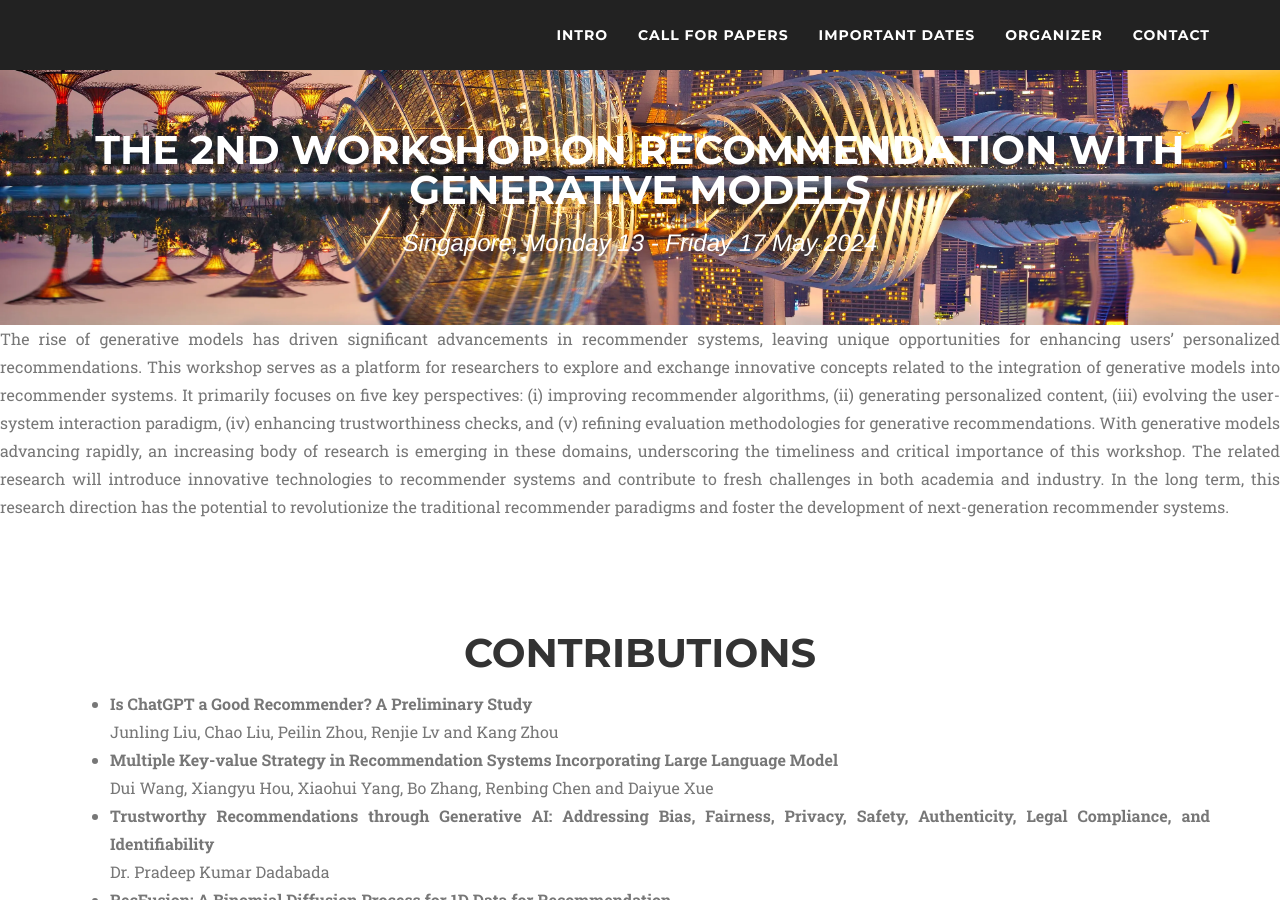
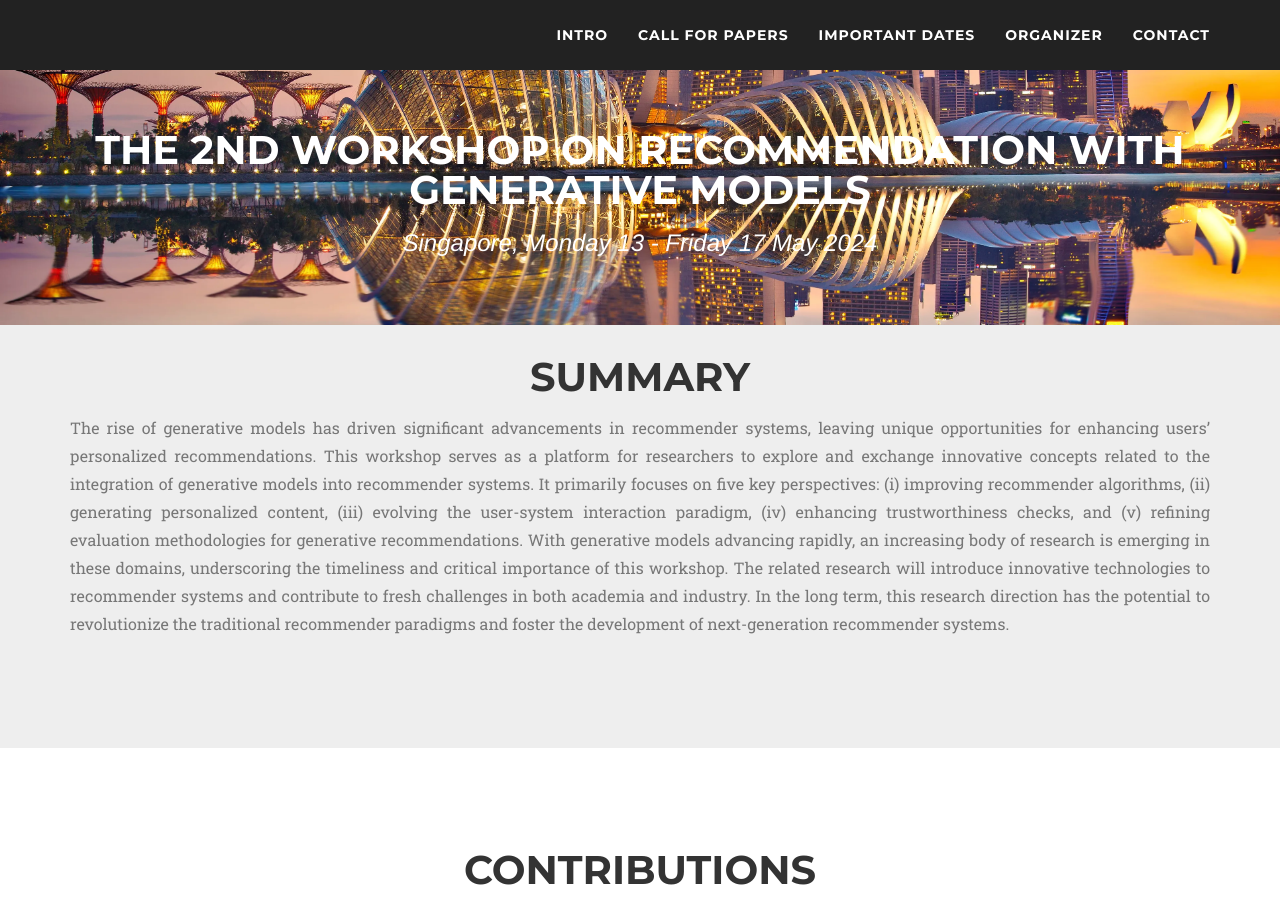
Before and after one commit to generative-rec/generative-rec.github.io, a Jekyll site: the page built from index.md, in a window 1280 px wide and 900 px high. Built offline with Jekyll 4.4.1, drawn with Linux system fonts in a browser that asks for light colours; nearby versions of some CDN libraries; some web fonts are replaced.

Commit message:
Update home.html

```diff
--- a/_layouts/home.html
+++ b/_layouts/home.html
@@ -66,19 +66,19 @@
         </div>
     </header>
 
-<!--     {% include summary.html class="bg-mid-gray"%}
+    {% include summary.html class="bg-mid-gray"%}
     {% include contributions.html %}
     {% include speaker.html class="bg-mid-gray"%}
     {% include call.html %}
     {% include dates.html class="bg-mid-gray"%}
     {% include schedule.html %}
     {% include organizer.html class="bg-mid-gray"%}
-    {% include contact.html %} -->
-    {% include summary.html class="bg-mid-gray"%}
+    {% include contact.html %}
+<!--     {% include summary.html class="bg-mid-gray"%}
     {% include call.html %}
     {% include dates.html class="bg-mid-gray"%}
     {% include organizer.html class="bg-mid-gray"%}
-    {% include contact.html %}
+    {% include contact.html %} -->
 
     <!-- jQuery -->
     <script src="assets/js/jquery.js"></script>
```
